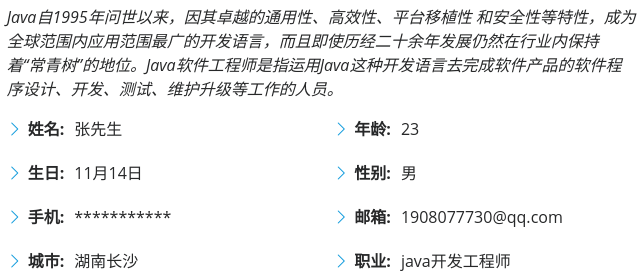
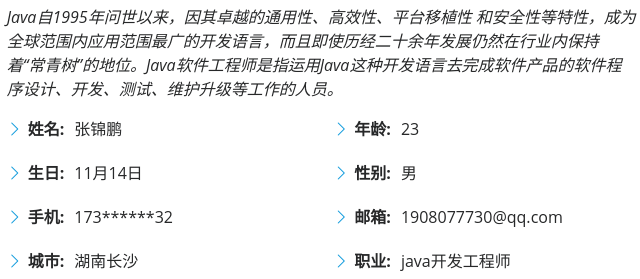
Before and after one commit to zhangxutiantian/home, a plain HTML site: page index.html in a window 1280 px wide. Shown: the part 1027-1306 px from the top of the page, 632-1272 px from the left. Drawn offline with Linux system fonts and the light colour scheme.

Commit message:
HomeUpdata1

```diff
--- a/index.html
+++ b/index.html
@@ -100,9 +100,9 @@
             <div class="row">
               <div class="col-lg-6">
                 <ul>
-                  <li><i class="bi bi-chevron-right"></i> <strong>姓名:</strong> <span>张先生</span></li>
+                  <li><i class="bi bi-chevron-right"></i> <strong>姓名:</strong> <span>张锦鹏</span></li>
 				  <li><i class="bi bi-chevron-right"></i> <strong>生日:</strong> <span>11月14日</span></li>
-                  <li><i class="bi bi-chevron-right"></i> <strong>手机:</strong> <span>***********</span></li>
+                  <li><i class="bi bi-chevron-right"></i> <strong>手机:</strong> <span>173******32</span></li>
                   <li><i class="bi bi-chevron-right"></i> <strong>城市:</strong> <span>湖南长沙</span></li>
                 </ul>
               </div>
```
